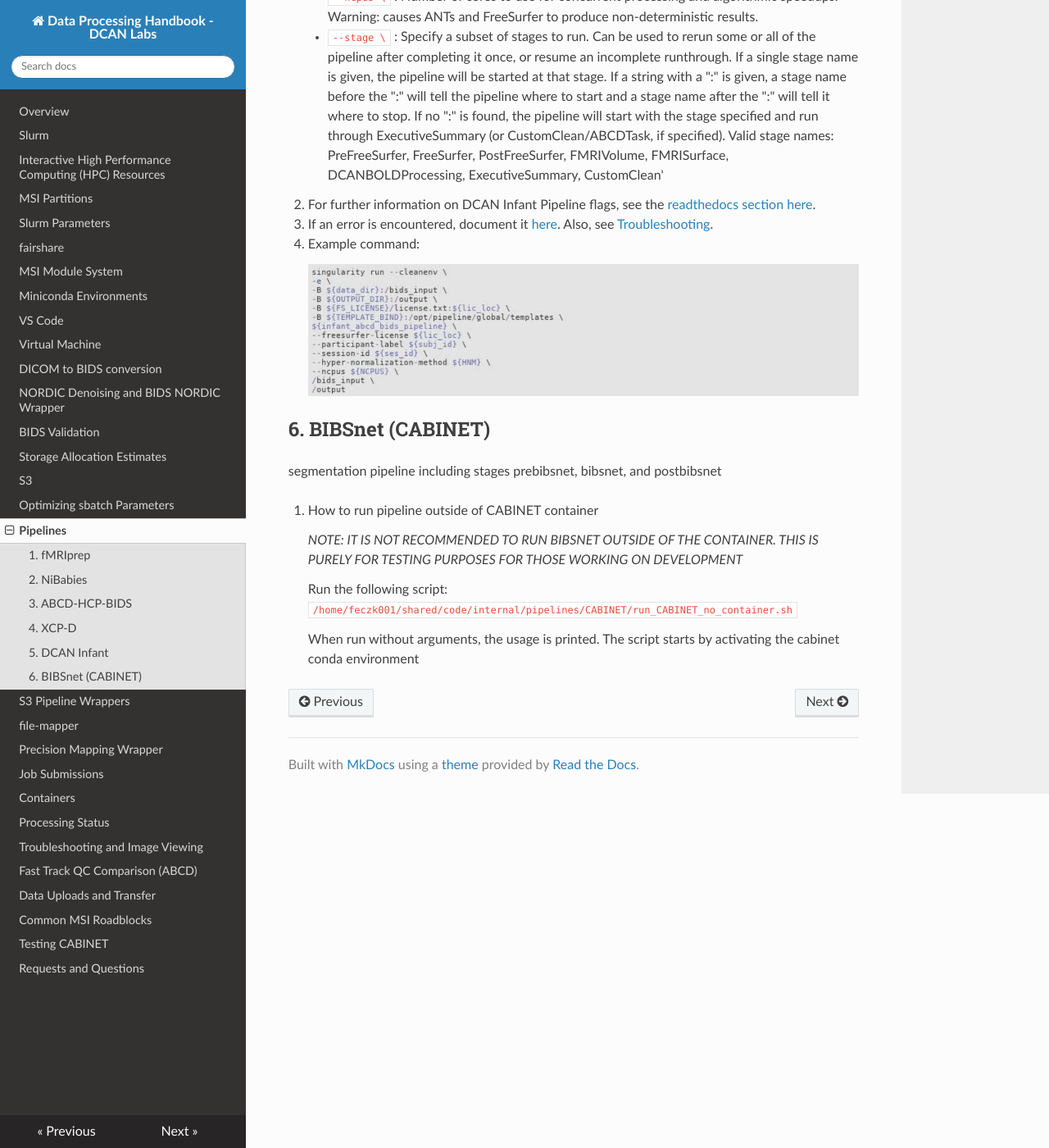
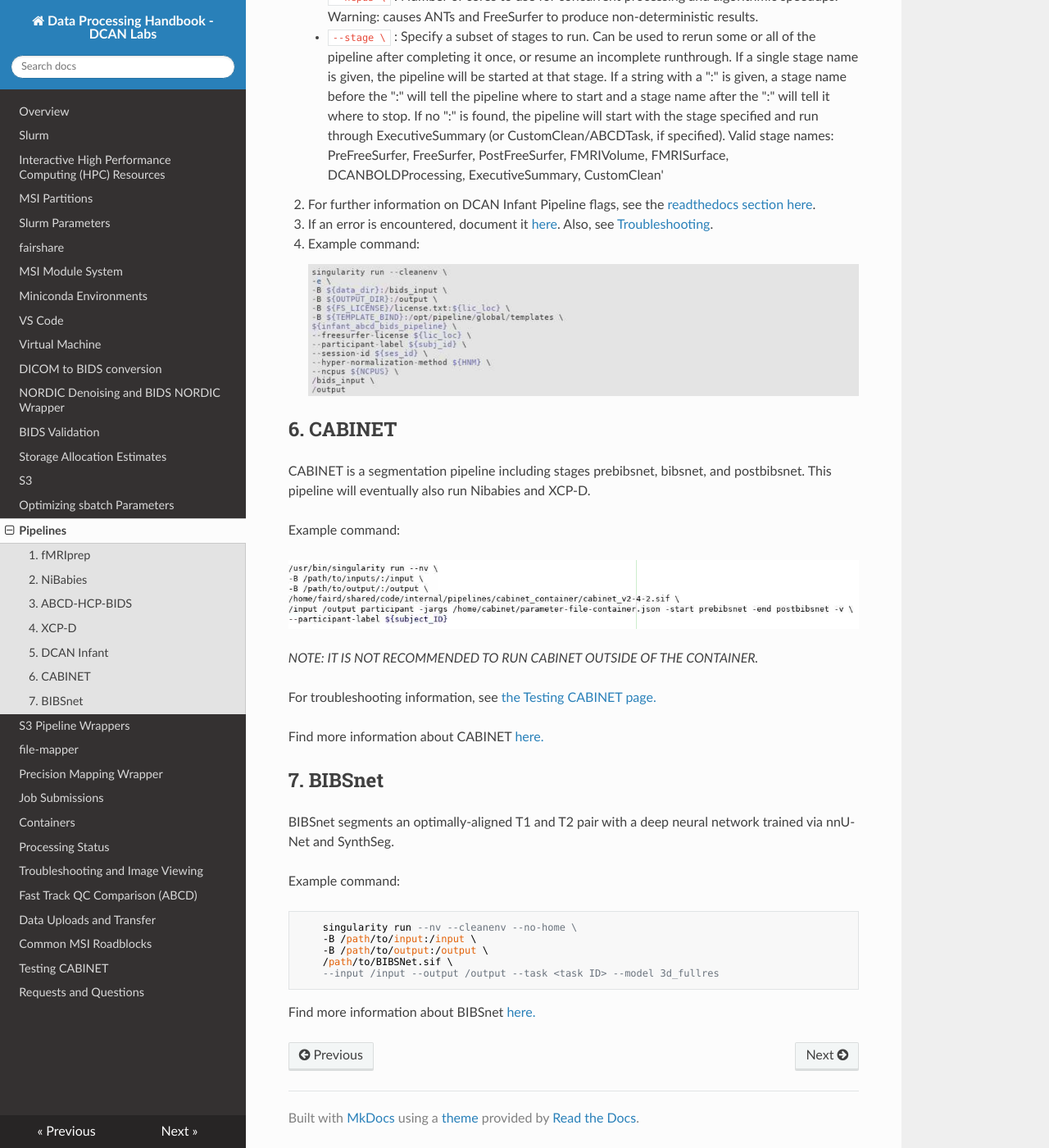
Before and after one commit to DCAN-Labs/cdni-brain, an MkDocs documentation site: the page built from docs/pipelines.md, in a window 1280 px wide and 1400 px high, scrolled down 5296 px. Shown: the whole window at 82% size. Built offline with MkDocs 1.6.1, drawn with Linux system fonts in a browser that asks for light colours; nearby versions of some CDN libraries.

Commit message:
updated BIBSnet/CABINET sections (issue #18)

```diff
--- a/docs/pipelines.md
+++ b/docs/pipelines.md
@@ -197,20 +197,33 @@ Overview: fMRI -> anatomical registration - no boundary based registration, use
     ![Example DCAN Infant command](img/dcan-infant-example.png)
 
 
+## 6. CABINET
 
-## 6. BIBSnet (CABINET)
+CABINET is a segmentation pipeline including stages prebibsnet, bibsnet, and postbibsnet. This pipeline will eventually also run Nibabies and XCP-D.
+
+Example command:
+
+![Example CABINET run command](img/cabinet_example_command.png)
 
 
-segmentation pipeline including stages prebibsnet, bibsnet, and postbibsnet
+ _NOTE: IT IS NOT RECOMMENDED TO RUN CABINET OUTSIDE OF THE CONTAINER._
 
 
+For troubleshooting information, see [the Testing CABINET page.](cabinet-testing.md)
 
-1. How to run pipeline outside of CABINET container
-
-    _NOTE: IT IS NOT RECOMMENDED TO RUN BIBSNET OUTSIDE OF THE CONTAINER. THIS IS PURELY FOR TESTING PURPOSES FOR THOSE WORKING ON DEVELOPMENT_
+Find more information about CABINET [here.](https://cabinet.readthedocs.io/en/latest/)
 
 
-    Run the following script: `/home/feczk001/shared/code/internal/pipelines/CABINET/run_CABINET_no_container.sh`
+## 7. BIBSnet
 
+BIBSnet segments an optimally-aligned T1 and T2 pair with a deep neural network trained via nnU-Net and SynthSeg.
 
-    When run without arguments, the usage is printed. The script starts by activating the cabinet conda environment
+Example command:
+
+        singularity run --nv --cleanenv --no-home \
+        -B /path/to/input:/input \
+        -B /path/to/output:/output \
+        /path/to/BIBSNet.sif \
+        --input /input --output /output --task <task ID> --model 3d_fullres
+
+Find more information about BIBSnet [here.](https://github.com/DCAN-Labs/BIBSnet)
```
Also changed, not shown: docs/img/cabinet_example_command.png (added).
